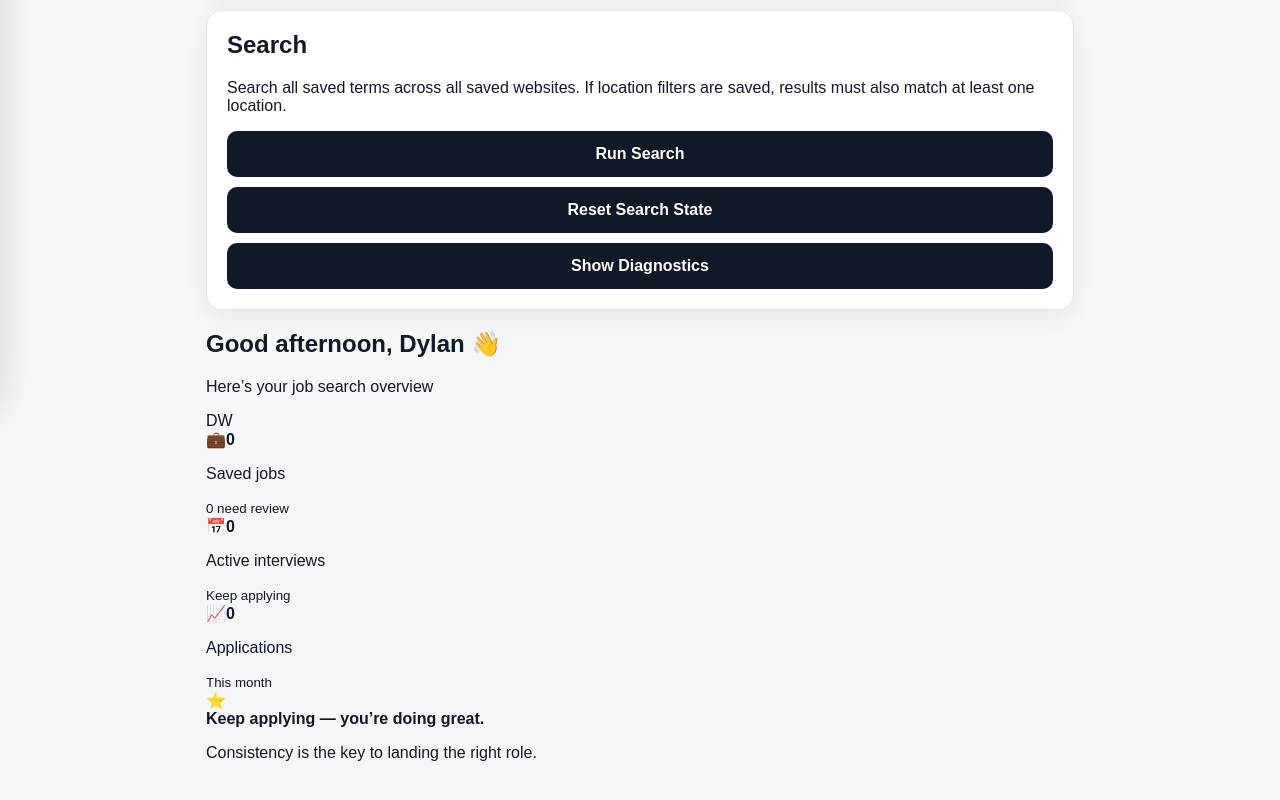
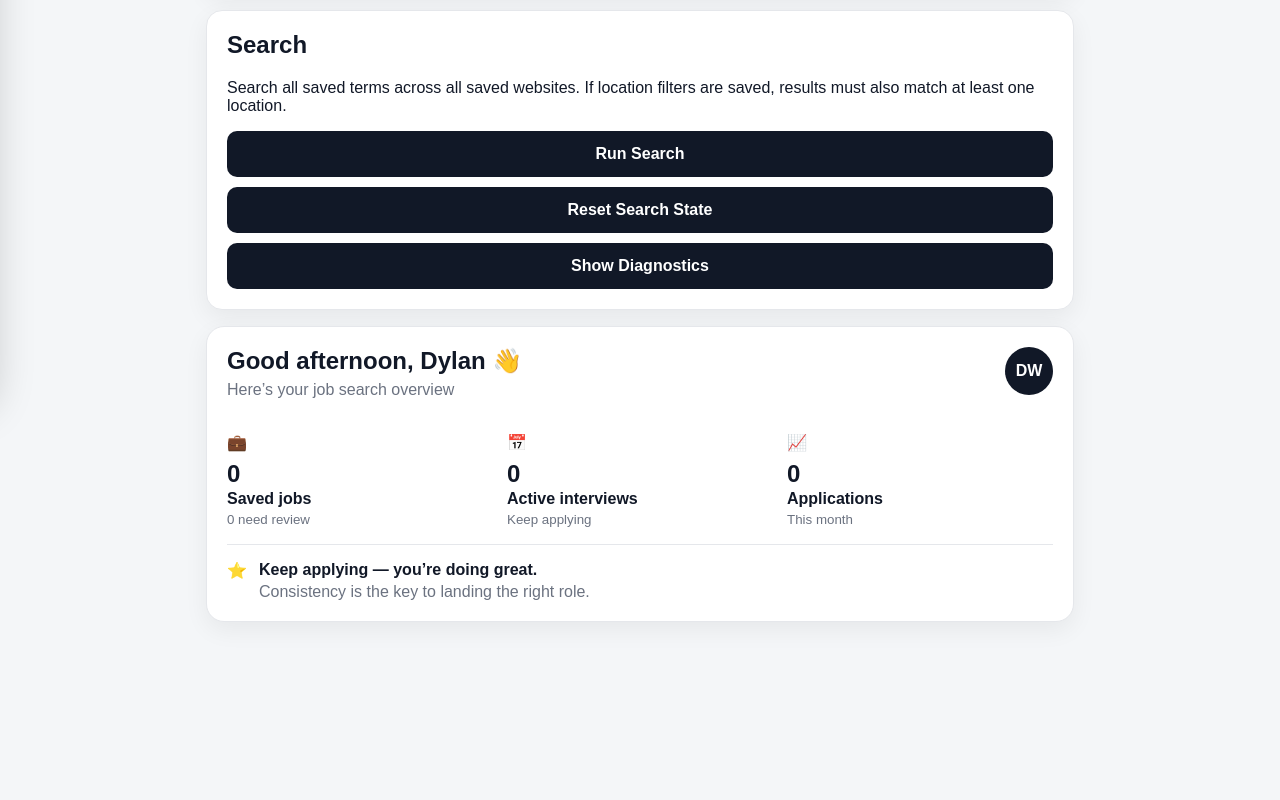
Before and after one commit to dcast-gif/Job-Watcher, a Next.js app: page / in a window 1280 px wide. Shown: the part 388-1188 px from the top of the page. After the commit the page ends 1086 px from the top, so only its background shows below. Built offline with nearby package versions, Linux system fonts and the light colour scheme.

Commit message:
Update globals.css

```diff
--- a/app/globals.css
+++ b/app/globals.css
@@ -508,3 +508,107 @@ select {
   margin-bottom: 16px;
   font-weight: 700;
 }
+.dashboardHero {
+  background: white;
+  border: 1px solid #e5e7eb;
+  border-radius: 18px;
+  padding: 20px;
+  margin-bottom: 16px;
+  box-shadow: 0 8px 24px rgba(0, 0, 0, 0.06);
+}
+
+.heroTop {
+  display: flex;
+  justify-content: space-between;
+  gap: 16px;
+  align-items: flex-start;
+  margin-bottom: 18px;
+}
+
+.heroTop h2 {
+  margin: 0 0 6px;
+  font-size: 24px;
+}
+
+.heroTop p {
+  margin: 0;
+  color: #6b7280;
+}
+
+.avatarCircle {
+  width: 48px;
+  height: 48px;
+  border-radius: 999px;
+  background: #111827;
+  color: white;
+  display: flex;
+  align-items: center;
+  justify-content: center;
+  font-weight: 800;
+  flex-shrink: 0;
+}
+
+.heroStats {
+  display: grid;
+  grid-template-columns: repeat(3, 1fr);
+  gap: 14px;
+  padding: 16px 0;
+  border-bottom: 1px solid #e5e7eb;
+}
+
+.heroStats div {
+  min-width: 0;
+}
+
+.heroIcon {
+  display: inline-flex;
+  margin-bottom: 8px;
+}
+
+.heroStats strong {
+  display: block;
+  font-size: 24px;
+}
+
+.heroStats p {
+  margin: 2px 0;
+  font-weight: 700;
+}
+
+.heroStats small {
+  color: #6b7280;
+}
+
+.heroMessage {
+  display: flex;
+  gap: 12px;
+  align-items: flex-start;
+  padding-top: 16px;
+}
+
+.heroMessage p {
+  margin: 4px 0 0;
+  color: #6b7280;
+}
+
+@media (prefers-color-scheme: dark) {
+  .dashboardHero {
+    background: #0f172a;
+    border-color: #1e293b;
+  }
+
+  .heroTop p,
+  .heroStats small,
+  .heroMessage p {
+    color: #94a3b8;
+  }
+
+  .heroStats {
+    border-bottom-color: #1e293b;
+  }
+
+  .avatarCircle {
+    background: #e5e7eb;
+    color: #020617;
+  }
+}
```
